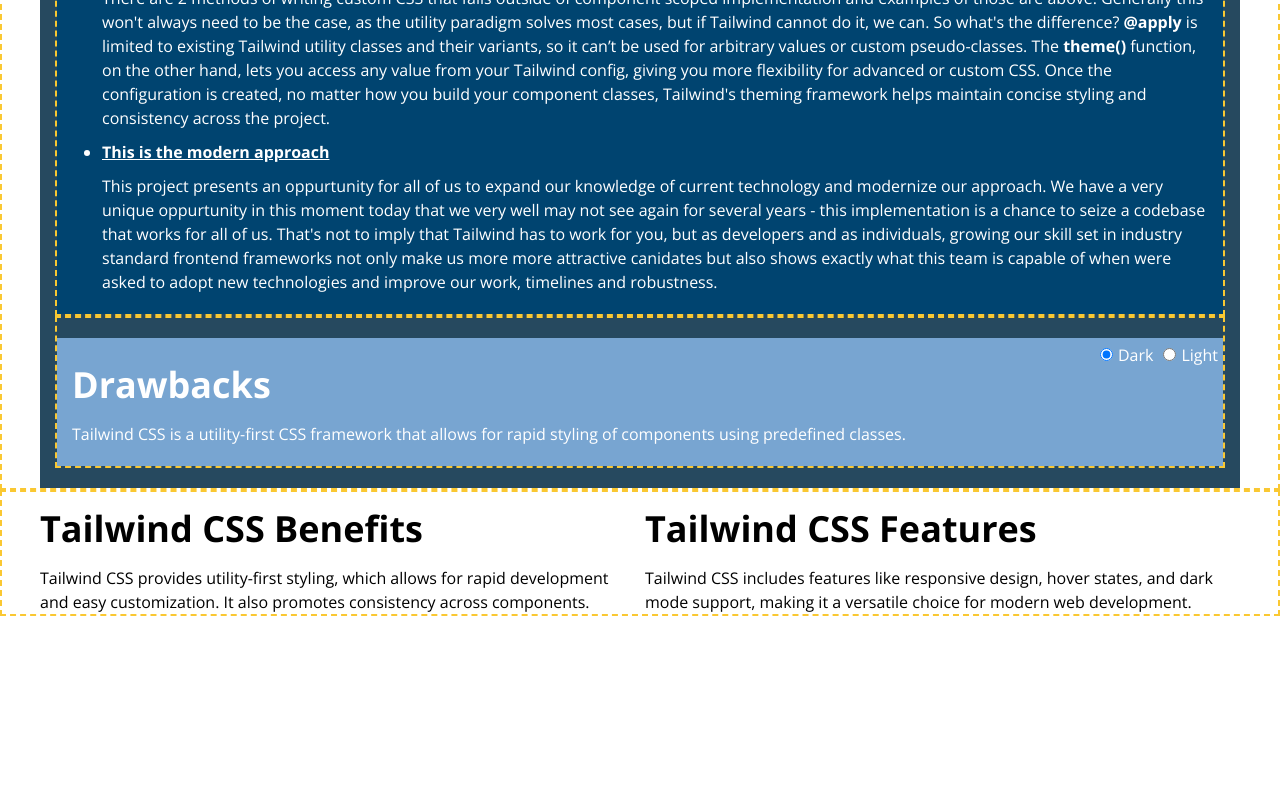
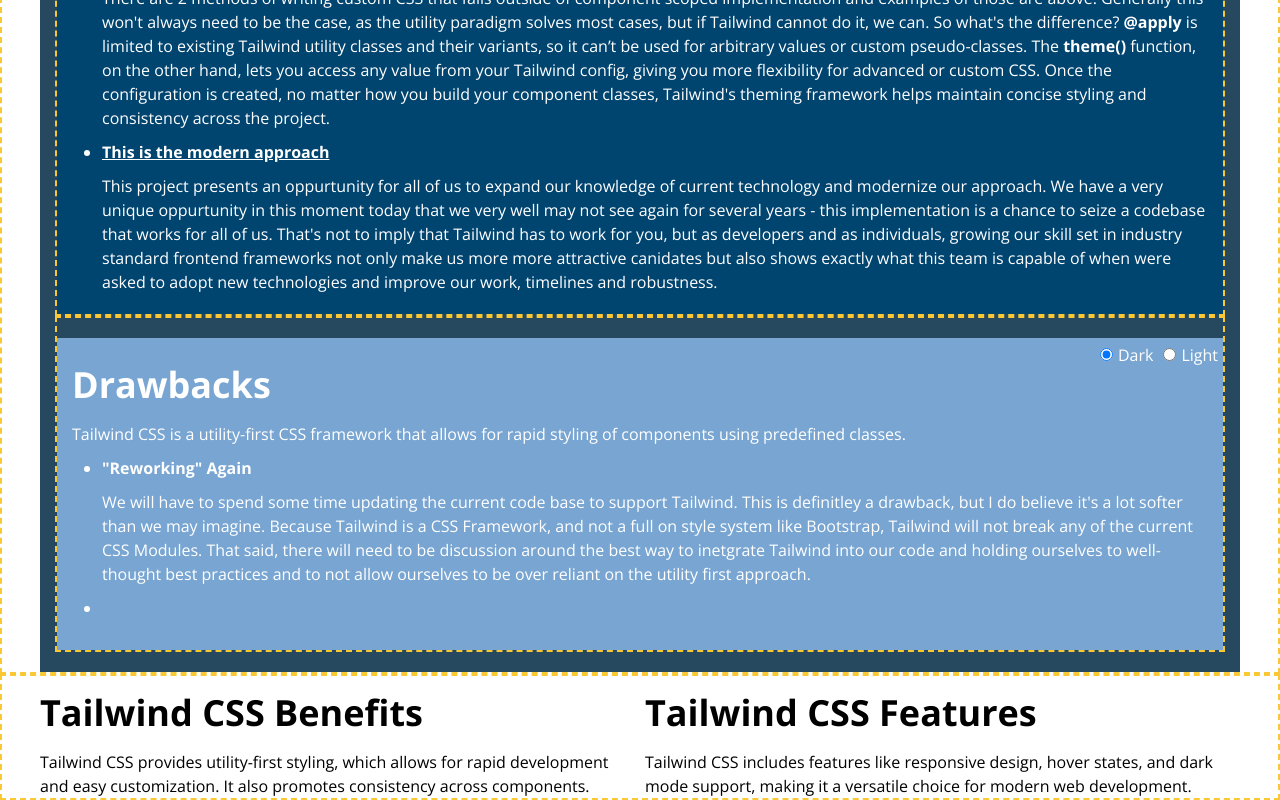
Before and after one commit to unumux/tw-casestudy, a Next.js app: page / in a window 1280 px wide. Shown: the part 2510-3310 px from the top of the page. Before the commit the page ends 3126 px from the top, so only its background shows below. Built offline with nearby package versions, Linux system fonts and the light colour scheme.

Commit message:
fix quotes

```diff
--- a/src/pages/index.tsx
+++ b/src/pages/index.tsx
@@ -131,7 +131,7 @@
                             variable name somewhere up the tree, or needing to
                             refer to some other class to replicate the styles in
                             a different component. Because Tailwind is utility
-                            first, we don't have to worry about any of the
+                            first, we don&apos;t have to worry about any of the
                             context switching issue nor scoping issues arising
                             due to incompatiable compositions, specificity
                             issues or devising a naming convention to tain order
@@ -144,7 +144,7 @@
                             to the element, not the cascade - this means you can
                             1:1 what is currently in production BY HAND almost
                             undoubtedly faster and more accurately than having
-                            copilot generate a module with it's assumptions
+                            copilot generate a module with it&apos;s assumptions
                             derived from mixin and SASS variable usage. This is
                             a critical point in the conversation! The need to
                             reverse-engineer and re-engineer styles for any
@@ -190,7 +190,7 @@
                           </span>
                           <p>
                             Do you hate making dropdowns? Tired of writing giant
-                            selectors? Don't want to apply margin-top to
+                            selectors? Don&apos;t want to apply margin-top to
                             everything under the sun?
                           </p>
                           <p>
@@ -210,11 +210,11 @@
                               </p>
                               <Code>group group:hover-underline</Code>
                               <p>
-                                Group allows you to flag an element to "group"
-                                it with another element to create interactions
-                                between the 2 elements, speficially in parent
-                                and child context. This is especially useful for
-                                creating drop down menus.
+                                Group allows you to flag an element to
+                                &quot;group&quot; it with another element to
+                                create interactions between the 2 elements,
+                                speficially in parent and child context. This is
+                                especially useful for creating drop down menus.
                               </p>
                             </li>
                             <li>
@@ -237,16 +237,16 @@
                                 this claim, here's the results:
                               </p>
                               <p className="font-bold">
-                                "Using Tailwinds utility classes like space-y-2,
-                                gap-x-2, and variants like first:mt-2 allows you
-                                to handle spacing and layout directly in your
-                                markup, eliminating the need for custom CSS
-                                selectors and repetitive margin/padding rules.
-                                In a large project, this can easily save
+                                &quot;Using Tailwinds utility classes like
+                                space-y-2, gap-x-2, and variants like first:mt-2
+                                allows you to handle spacing and layout directly
+                                in your markup, eliminating the need for custom
+                                CSS selectors and repetitive margin/padding
+                                rules. In a large project, this can easily save
                                 hundreds of lines of hand-written CSS, reduce
                                 maintenance overhead, and improve consistency.
                                 This is one of the main reasons teams adopt
-                                Tailwind CSS."
+                                Tailwind CSS.&quot;
                               </p>
                             </li>
                           </ul>
@@ -258,25 +258,25 @@
                             </a>
                           </p>
                           <p>
-                            Tailwind naturally comes with it's own set of
+                            Tailwind naturally comes with it&apos;s own set of
                             biases, however Tailwind should{" "}
                             <span className="font-bold">not be mistaken</span>{" "}
                             for something like Bootstrap. Tailwind is a CSS
                             framework, and is supringingly easy to customize and
                             integrate our own setup into. Not to mention, we can
-                            still define our own CSS and even use Tailwind's
-                            helper classes to define it's properties for common
-                            patterns.
+                            still define our own CSS and even use
+                            Tailwind&apos;s helper classes to define it&apos;s
+                            properties for common patterns.
                           </p>
                           <Code>{`.custom {\n  @apply unum:bg-unum-blue_2 colonial:bg-colonial_steelblue text-2xl font-bold text-center;\n}`}</Code>
                           <Code>{`.custom {\n  background-color: var(--brand-bg-color); //Resolves to theme(colors.brand.swatch) \n  font-size: theme('fontSize.2xl');\n  font-weight: theme('fontWeight.bold');\n  text-align: center;\n}`}</Code>
                           <p>
                             There are 2 methods of writing custom CSS that falls
                             outside of component scoped implementation and
-                            examples of those are above. Generally this won't
-                            always need to be the case, as the utility paradigm
-                            solves most cases, but if Tailwind cannot do it, we
-                            can. So what's the difference?{" "}
+                            examples of those are above. Generally this
+                            won&apos;t always need to be the case, as the
+                            utility paradigm solves most cases, but if Tailwind
+                            cannot do it, we can. So what&apos;s the difference?{" "}
                             <span className="font-bold">@apply</span> is limited
                             to existing Tailwind utility classes and their
                             variants, so it can’t be used for arbitrary values
@@ -286,8 +286,9 @@
                             your Tailwind config, giving you more flexibility
                             for advanced or custom CSS. Once the configuration
                             is created, no matter how you build your component
-                            classes, Tailwind's theming framework helps maintain
-                            concise styling and consistency across the project.
+                            classes, Tailwind&apos;s theming framework helps
+                            maintain concise styling and consistency across the
+                            project.
                           </p>
                         </li>
                         <li>
@@ -301,7 +302,7 @@
                             oppurtunity in this moment today that we very well
                             may not see again for several years - this
                             implementation is a chance to seize a codebase that
-                            works for all of us. That's not to imply that
+                            works for all of us. That&apos;s not to imply that
                             Tailwind has to work for you, but as developers and
                             as individuals, growing our skill set in industry
                             standard frontend frameworks not only make us more
@@ -323,7 +324,32 @@
                     <Content
                       heading="Drawbacks"
                       content="Tailwind CSS is a utility-first CSS framework that allows for rapid styling of components using predefined classes."
-                    />
+                    >
+                      <ul>
+                        <li>
+                          <p className="font-bold">
+                            &quot;Reworking&quot; Again
+                          </p>
+                          <p>
+                            We will have to spend some time updating the current
+                            code base to support Tailwind. This is definitley a
+                            drawback, but I do believe it&apos;s a lot softer
+                            than we may imagine. Because Tailwind is a CSS
+                            Framework, and not a full on style system like
+                            Bootstrap, Tailwind will not break any of the
+                            current CSS Modules. That said, there will need to
+                            be discussion around the best way to inetgrate
+                            Tailwind into our code and holding ourselves to
+                            well-thought best practices and to not allow
+                            ourselves to be over reliant on the utility first
+                            approach.
+                          </p>
+                        </li>
+                        <li>
+                          <p></p>
+                        </li>
+                      </ul>
+                    </Content>
                   </Highlight>
                 </Frame>
               </Highlight>
```
